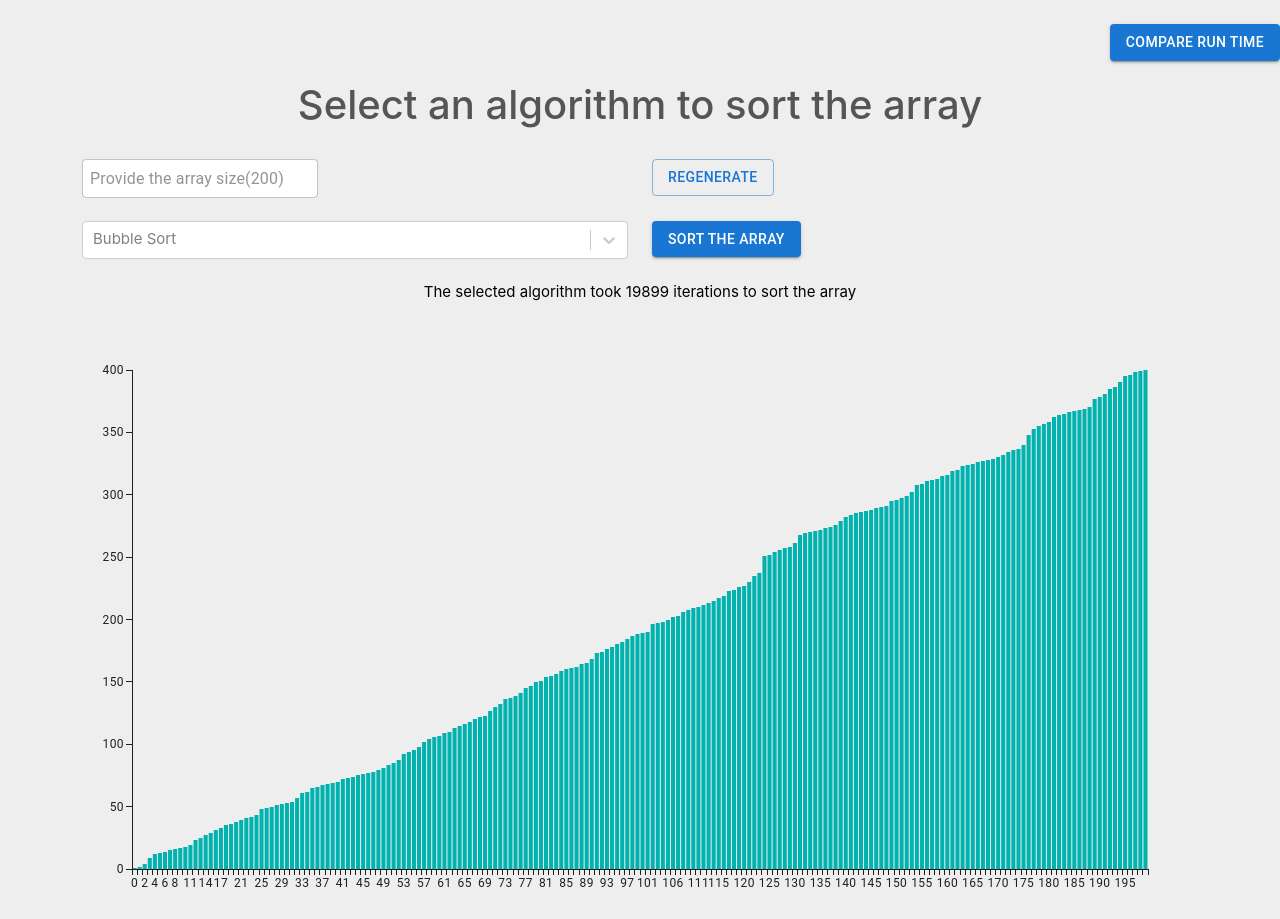
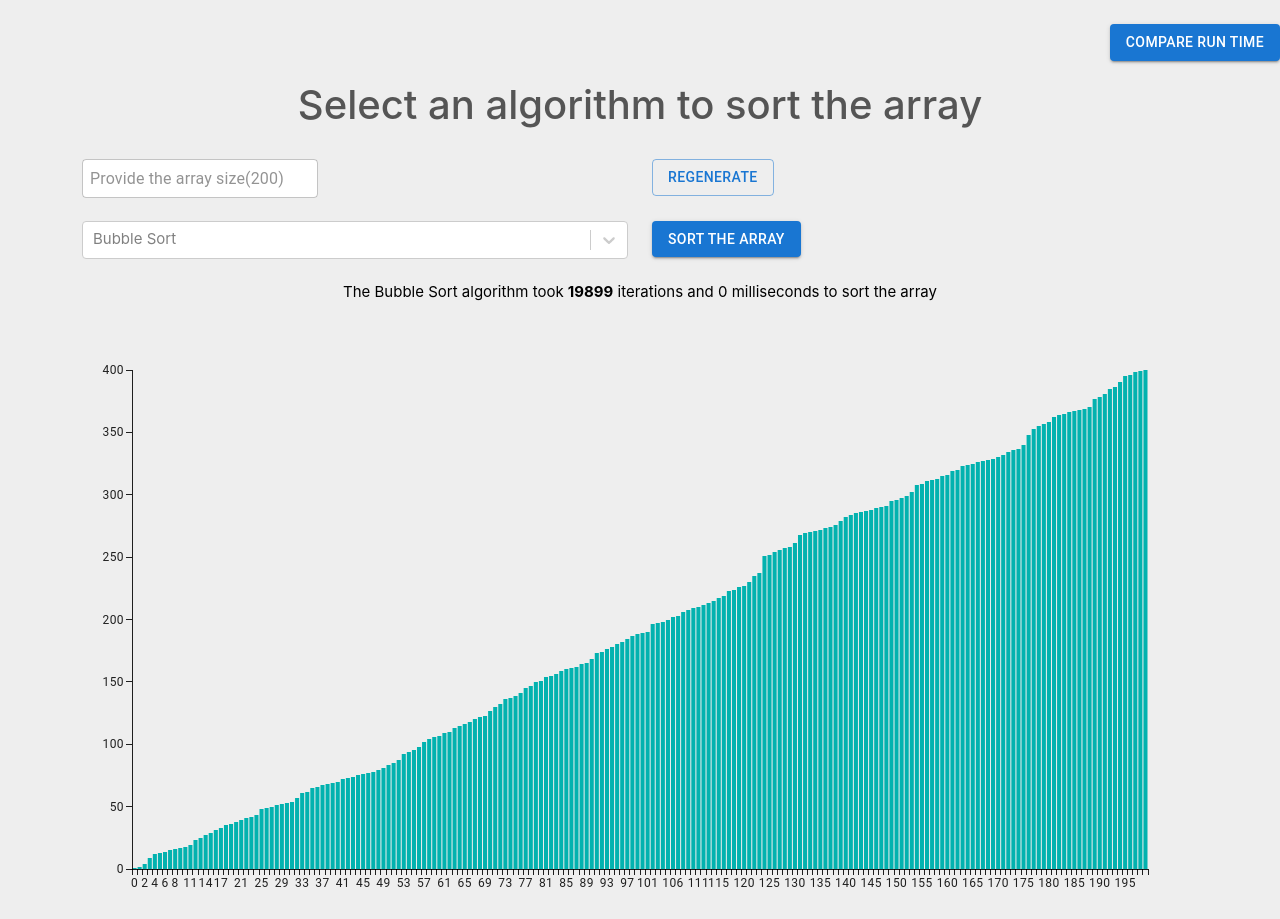
Before and after one commit to pr4neeth/sorting-algorithms, a React (Create React App) app: page / in a window 1280 px wide. Both pictures are taken after a click on the button "SORT THE ARRAY". Built offline with nearby package versions, Linux system fonts and the light colour scheme.

Commit message:
Add runtime

```diff
--- a/src/algorithms/bubbleSort.js
+++ b/src/algorithms/bubbleSort.js
@@ -1,9 +1,10 @@
 import swap from "../helpers/swap";
-let start = 0;
+let itr = 0;
 
 const bubbleSort = (list) => {
+    const start = performance.now();
 
-    start = 0;
+    itr = 0;
 
     const len = list.length;
 
@@ -20,7 +21,7 @@ const bubbleSort = (list) => {
                 swap(list, j-1, j);
                 swapped = true;
             }
-            start++;
+            itr++;
         }
 
         if(!swapped){
@@ -28,8 +29,12 @@ const bubbleSort = (list) => {
         }
     }
 
+    const end = performance.now();
 
-    return start;
+    return {
+        iterations: itr,
+        time: end-start
+    }
 
 }
 
--- a/src/algorithms/heapSort.js
+++ b/src/algorithms/heapSort.js
@@ -1,10 +1,12 @@
 import swap from "../helpers/swap";
-let start = 0;
+let itr = 0;
 
 const heapSort = (list) => {
+    const start = performance.now();
+
+    itr = 0;
+
     const len = list.length;
-
-    start = 0;
 
     for (let i = Math.floor(len / 2) - 1; i >= 0; i--){
         heapify(list, len, i);
@@ -16,8 +18,12 @@ const heapSort = (list) => {
         heapify(list, i, 0);
     }
 
+    const end = performance.now();
 
-    return start;
+    return{
+        iterations: itr,
+        time: end - start
+    };
 }
 
 const heapify = (list, len, i) => {
@@ -25,7 +31,7 @@ const heapify = (list, len, i) => {
     let l = 2 * i + 1;
     let r = 2 * i + 2;
 
-    start++;
+    itr++;
 
     if (l < len && list[l] > list[largest])
         largest = l;
--- a/src/algorithms/insertionSort.js
+++ b/src/algorithms/insertionSort.js
@@ -1,8 +1,9 @@
-let start = 0;
+let itr = 0;
 
 const insertionSort = (list) => {
+    const start = performance.now();
 
-    start = 0;
+    itr = 0;
 
     const len = list.length;
 
@@ -15,7 +16,7 @@ const insertionSort = (list) => {
 
         for(j = i-1; j >= 0  ; j--)
         {
-            start++;
+            itr++;
             if(list[j] > curr){
                 list[j+1] = list[j];
             }
@@ -27,8 +28,12 @@ const insertionSort = (list) => {
         list[j+1] = curr;
     }
 
+    const end = performance.now();
 
-    return start;
+    return{
+        iterations: itr,
+        time: end - start
+    };
 
 }
 
--- a/src/algorithms/mergeSort.js
+++ b/src/algorithms/mergeSort.js
@@ -1,4 +1,4 @@
-let start = 0;
+let itr = 0;
 
 const merge = (a, b) => {
     let c = [];
@@ -12,31 +12,34 @@ const merge = (a, b) => {
         else{
             c[k++] = a[i++];
         }
-        start++;
+        itr++;
     }
 
     while(i<a.length){
         c[k++] = a[i++];
-        start++;
+        itr++;
     }
 
     while(j<b.length){
         c[k++] = b[j++];
-        start++;
+        itr++;
     }
 
     return c;
 }
 
 const mergeSort = (list) => {
+    const start = performance.now();
 
-    start = 0;
+    itr = 0;
 
     const result = sort(list);
 
+    const end = performance.now();
 
     return {
-        time: start,
+        iterations: itr,
+        time: end - start,
         sortedList: result
     }
 
--- a/src/algorithms/quickSort.js
+++ b/src/algorithms/quickSort.js
@@ -1,12 +1,20 @@
 import swap from "../helpers/swap";
 
-let start =0
+let itr =0
 
 const quickSort = (list) => {
-    start = 0;
+    const start = performance.now();
+
+    itr = 0;
+
     sort(list, 0 , list.length - 1);
 
-    return start;
+    const end = performance.now();
+
+    return{
+        iterations: itr,
+        time: end - start
+    };
 }
 
 const sort = (list, low, high) => {
@@ -28,7 +36,7 @@ const partition = (list, low, high) => {
             swap(list, i, j);
             i++;
         }
-        start++;
+        itr++;
     }
 
     swap(list, i, high);
--- a/src/algorithms/selectionSort.js
+++ b/src/algorithms/selectionSort.js
@@ -1,10 +1,11 @@
 import swap from "../helpers/swap";
 
-let start = 0;
+let itr = 0;
 
 const selectionSort = (list) => {
+    const start = performance.now();
 
-    start = 0;
+    itr = 0;
 
     const len = list.length;
 
@@ -19,7 +20,7 @@ const selectionSort = (list) => {
             if(list[j] < list[min]){
                 min = j;
             }
-            start++;
+            itr++;
         }
 
         if(i !== min)
@@ -28,8 +29,12 @@ const selectionSort = (list) => {
         }
     }
 
+    const end = performance.now();
 
-    return start;
+    return {
+        iterations: itr,
+        time: end - start
+    };
 
 }
 
--- a/src/algorithms/threeWayQuickSort.js
+++ b/src/algorithms/threeWayQuickSort.js
@@ -1,12 +1,19 @@
 import swap from "../helpers/swap";
 
-let start = 0;
+let itr = 0;
 
 const threeWayQuickSort = (list) => {
-    start = 0;
+    const start = performance.now();
+
+    itr = 0;
     sort(list, 0, list.length - 1);
 
-    return start;
+    const end = performance.now();
+
+    return{
+      iterations: itr,
+      time: end - start
+    };
 }
 
 const sort = (list, left , right) => {
@@ -47,7 +54,7 @@ const partition = (list, left, right, pivotIndex) => {
         swap(list, i, storeIndex);
         storeIndex++;
       }
-      start++;
+      itr++;
     }
 
     swap(list, storeIndex, right);
--- a/src/pages/compare/index.js
+++ b/src/pages/compare/index.js
@@ -87,25 +87,25 @@ const Compare = () => {
         console.log(temp)
         switch(element.value) {
           case 1:
-            runTime = bubbleSort(temp);
+            runTime = bubbleSort(temp).iterations;
             break;
           case 2:
-            runTime = insertionSort(temp);
+            runTime = insertionSort(temp).iterations;
             break;
           case 3:
-            runTime = selectionSort(temp)
+            runTime = selectionSort(temp).iterations;
             break;
           case 4:
-            runTime = heapSort(temp)
+            runTime = heapSort(temp).iterations;
             break;
           case 5:
-            runTime = quickSort(temp)
+            runTime = quickSort(temp).iterations;
             break;
           case 6:
-            runTime = threeWayQuickSort(temp)
+            runTime = threeWayQuickSort(temp).iterations;
             break;
           case 7:
-            runTime = mergeSort(temp).time
+            runTime = mergeSort(temp).iterations;
             break;
           default:
             bubbleSort(list);
--- a/src/pages/home/index.js
+++ b/src/pages/home/index.js
@@ -19,9 +19,11 @@ import Select from 'react-select';
 const Home = () => {
     const [list, setList] = useState([]);
     const [isSorted, setIsSorted] = useState(false);
+    const [isChanged, setIsChanged] = useState(false);
     const [algo, setAlgo] = useState(1);
     const [size, setSize] = useState(200);
     const [runTime, setRunTime] = useState(0);
+    const [iterations,setIterations] = useState(0);
 
     const algorithms = [
       {value: 1, label: 'Bubble Sort'},
@@ -56,29 +58,44 @@ const Home = () => {
         alert('Array is already sorted');
         return;
       }
+      setIsChanged(false)
+      let result;
       switch(algo) {
         case 1:
-          setRunTime(bubbleSort(list));
+          result = bubbleSort(list);
+          setRunTime(result.time);
+          setIterations(result.iterations)
           break;
         case 2:
-          setRunTime(insertionSort(list));
+          result = insertionSort(list);
+          setRunTime(result.time);
+          setIterations(result.iterations)
           break;
         case 3:
-          setRunTime(selectionSort(list));
+          result = selectionSort(list);
+          setRunTime(result.time);
+          setIterations(result.iterations)
           break;
         case 4:
-          setRunTime(heapSort(list));
+          result = heapSort(list);
+          setRunTime(result.time);
+          setIterations(result.iterations)
           break;
         case 5:
-          setRunTime(quickSort(list));
+          result = quickSort(list);
+          setRunTime(result.time);
+          setIterations(result.iterations)
           break;
         case 6:
-          setRunTime(threeWayQuickSort(list));
+          result = threeWayQuickSort(list);
+          setRunTime(result.time);
+          setIterations(result.iterations)
           break;
         case 7:
-          const result = mergeSort(list);
+          result = mergeSort(list);
           setList(result.sortedList);
-          setRunTime(result.time)
+          setRunTime(result.time);
+          setIterations(result.iterations)
           break;
         default:
           setRunTime(bubbleSort(list));
@@ -97,6 +114,7 @@ const Home = () => {
     }
 
     const handleAlgoChange = (event) => {
+      setIsChanged(true);
       setAlgo(event.value);
     }
     const handleSizeChange = (event) => {
@@ -158,7 +176,12 @@ const Home = () => {
           <br />
           <Row style={{textAlign:'center'}}>
             <Col>
-                {isSorted && <p>The selected algorithm took {runTime} iterations to sort the array</p>}
+                {isSorted && !isChanged && <p>The {algorithms.map(obj => {
+                  if(obj.value === algo){
+                    return obj.label
+                  }
+                  return null;
+                })} algorithm took <b>{iterations}</b> iterations and {runTime} milliseconds to sort the array</p>}
             </Col>
           </Row>
         </div>
```
